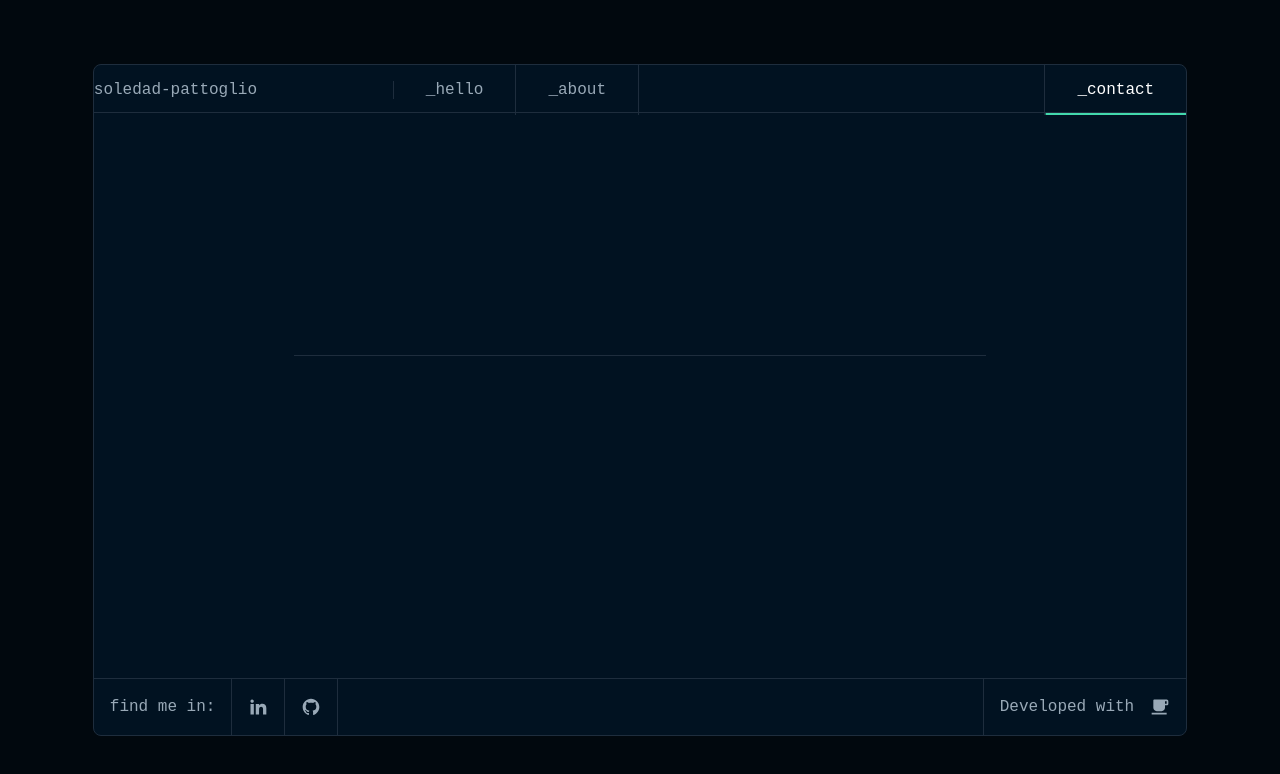
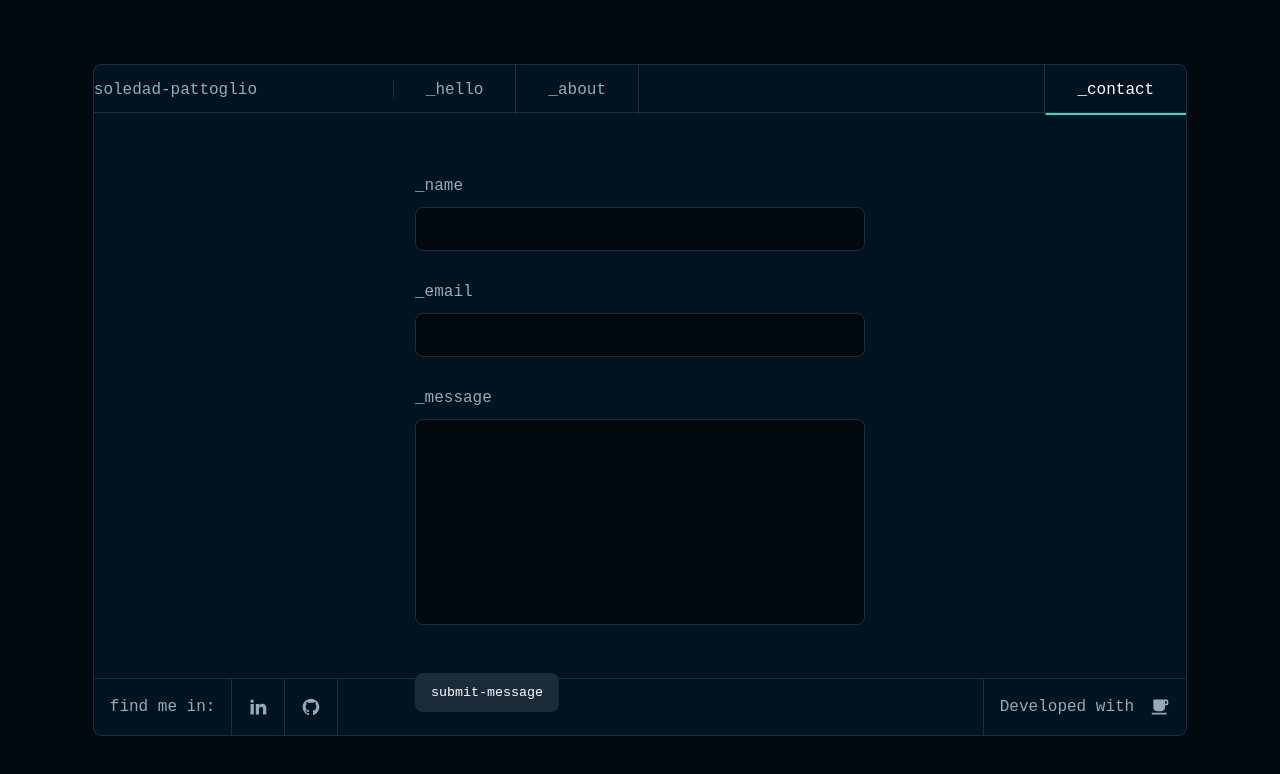
Before and after one commit to Sol-Zeta/sol-zeta-dev, a Next.js app: page /contact in a window 1280 px wide. Shown: the top 774 px of the page. Built offline with nearby package versions, Linux system fonts and the light colour scheme; a web font is replaced by a local one.

Commit message:
Create a simple form in contact

```diff
--- a/next.config.mjs
+++ b/next.config.mjs
@@ -1,4 +1,6 @@
 /** @type {import('next').NextConfig} */
+
+const env = (key) => process.env[key];
 const nextConfig = {
   compiler: {
     styledComponents: {
@@ -8,10 +10,10 @@ const nextConfig = {
   images: {
     remotePatterns: [
       {
-        protocol: 'https',
-        hostname: 'images.unsplash.com',
-        port: '',
-        pathname: '/**',
+        protocol: "https",
+        hostname: "images.unsplash.com",
+        port: "",
+        pathname: "/**",
       },
     ],
   },
@@ -19,9 +21,9 @@ const nextConfig = {
     config.module.rules.push({
       test: /\.svg$/i,
       issuer: /\.[jt]sx?$/,
-      use: ['@svgr/webpack'],
-    })
-    return config
+      use: ["@svgr/webpack"],
+    });
+    return config;
   },
 };
 
--- a/package.json
+++ b/package.json
@@ -6,14 +6,17 @@
     "dev": "next dev",
     "build": "next build",
     "start": "next start",
+     "export": "next build && next export",
     "lint": "next lint"
   },
   "dependencies": {
+    "@emailjs/browser": "^4.4.1",
     "@emotion/react": "^11.11.4",
     "@emotion/styled": "^11.11.5",
     "@testing-library/react": "^16.0.0",
     "@types/styled-components": "^5.1.34",
     "dompurify": "^3.1.6",
+    "emailjs-com": "^3.2.0",
     "next": "14.2.4",
     "react": "^18",
     "react-dom": "^18",
--- a/src/components/Button/Button.styled.ts
+++ b/src/components/Button/Button.styled.ts
@@ -41,6 +41,11 @@ export const ButtonWrapper = styled.button<ButtonProps>`
     &:hover {
       border-color: ${getColor("secondary").white70};
     }
+    &:focus{
+      border-color: ${getColor("secondary").green};
+      background-color: red;
+      outline: 1px solid red;
+    }
   }
   &.link {
     padding: 0 2px;
--- a/src/components/Input/Input.styled.ts
+++ b/src/components/Input/Input.styled.ts
@@ -1,7 +1,8 @@
-import { getColor, getFontSize } from "@/styles/utils";
+import { getBorderRadius, getColor, getFontSize } from "@/styles/utils";
 import styled from "styled-components";
+import { InputProps, InputVariants } from ".";
 
-export const InputWrapper = styled.div`
+export const InputWrapper = styled.div<InputProps>`
   min-width: 100%;
 `;
 export const InputContainer = styled.div`
@@ -9,23 +10,79 @@ export const InputContainer = styled.div`
   display: flex;
   align-items: center;
 `;
-export const StyledInput = styled.input`
+export const StyledInput = styled.input<InputProps>`
   width: 100%;
   padding: 12px 16px;
-    background-color: transparent;
+  background-color: ${({ variant }) =>
+    variant === InputVariants.PRIMARY
+      ? "transparent"
+      : `${getColor("background").dark}`};
   box-shadow: none;
-    border: none;
-    border-bottom: 1px solid ${getColor('line').primary};
+  border-bottom: 1px solid ${getColor("line").primary};
+  border: ${({ variant }) =>
+    variant === InputVariants.PRIMARY
+      ? "none"
+      : `1px solid ${getColor("line").primary}`};
+  border-radius: ${getBorderRadius()};
   font-family: inherit;
   font-size: ${getFontSize()};
-    color: ${getColor('secondary').white};
-    caret-color: ${getColor('secondary').green};
+  color: ${getColor("secondary").white};
+  caret-color: ${getColor("secondary").green};
+  margin-top: ${({ variant }) =>
+    variant === InputVariants.OUTLINED ? "12px" : "0px"};
   &:focus {
     outline: none;
-        border-bottom: 1px solid ${getColor('secondary').gray};
+    box-shadow: none;
+    border: ${({ variant }) =>
+      variant === InputVariants.OUTLINED
+        ? `1px solid ${getColor("secondary").green}`
+        : "none"};
+    border-bottom: ${({ variant }) =>
+      variant === InputVariants.PRIMARY
+        ? `1px solid ${getColor("secondary").gray}`
+        : "inherit"};
   }
-    &::placeholder{
-        color: ${getColor('accent').green};
+  &::placeholder {
+    color: ${getColor("accent").green};
   }
 `;
-export const Label = styled.label``;
+export const StyledTextarea = styled.textarea<InputProps>`
+resize: none;
+  width: 100%;
+  padding: 12px 16px;
+  background-color: ${({ variant }) =>
+    variant === InputVariants.PRIMARY
+      ? "transparent"
+      : `${getColor("background").dark}`};
+  box-shadow: none;
+  border-bottom: 1px solid ${getColor("line").primary};
+  border: ${({ variant }) =>
+    variant === InputVariants.PRIMARY
+      ? "none"
+      : `1px solid ${getColor("line").primary}`};
+  border-radius: ${getBorderRadius()};
+  font-family: inherit;
+  font-size: ${getFontSize()};
+  color: ${getColor("secondary").white};
+  caret-color: ${getColor("secondary").green};
+  margin-top: ${({ variant }) =>
+    variant === InputVariants.OUTLINED ? "12px" : "0px"};
+  &:focus {
+    outline: none;
+    box-shadow: none;
+    border: ${({ variant }) =>
+      variant === InputVariants.OUTLINED
+        ? `1px solid ${getColor("secondary").green}`
+        : "none"};
+    border-bottom: ${({ variant }) =>
+      variant === InputVariants.PRIMARY
+        ? `1px solid ${getColor("secondary").gray}`
+        : "inherit"};
+  }
+  &::placeholder {
+    color: ${getColor("accent").green};
+  }
+`;
+export const Label = styled.label<InputProps>`
+  color: ${getColor("secondary").gray};
+`;
--- a/src/components/Input/index.tsx
+++ b/src/components/Input/index.tsx
@@ -1,21 +1,24 @@
 import React, {
   FC,
-  LegacyRef,
-  MutableRefObject,
   useEffect,
-  useRef,
   useState,
 } from "react";
 import {
   InputWrapper,
   InputContainer,
   StyledInput,
+  StyledTextarea,
   Label,
 } from "./Input.styled";
 import Icon, { Icons } from "../Icon";
 import { IconChildren } from "../Icon/utils";
 
-interface InputProps {
+export enum InputVariants {
+  PRIMARY = "PRIMARY",
+  OUTLINED = "OUTLINED",
+}
+
+export interface InputProps {
   type?: string;
   name?: string;
   label?: string;
@@ -25,6 +28,7 @@ interface InputProps {
   icon?: keyof typeof IconChildren;
   onChange?: (e: any) => void;
   clean?: boolean;
+  variant?: keyof typeof InputVariants;
   value?: string;
 }
 
@@ -38,6 +42,7 @@ const Input: FC<InputProps> = ({
   icon,
   onChange,
   clean,
+  variant = InputVariants.OUTLINED,
   value,
 }) => {
   const [inputValue, setInputValue] = useState<string | undefined>(value);
@@ -53,11 +58,33 @@ const Input: FC<InputProps> = ({
   }, [inputValue]);
 
   return (
-    <InputWrapper data-testid="Input" className={className}>
-      <Label htmlFor="name">{label}</Label>
+    <InputWrapper data-testid="Input" className={className} variant={variant}>
+      <Label htmlFor="name" variant={variant}>
+        {label}
+      </Label>
+      {type === "textarea" ? (
+        <InputContainer>
+          {icon && <Icon icon={Icons.SEARCH} isButton={false} />}
+          <StyledTextarea
+            variant={variant}
+            value={inputValue}
+            type={type || "text"}
+            id={name}
+            name={name}
+            required={required}
+            placeholder={placeholder}
+            onChange={handleChange}
+            rows={10}
+          />
+          {clean && inputValue && (
+            <Icon icon={Icons.CLOSE} width={16} onClick={handleCleanInput} />
+          )}
+        </InputContainer>
+      ) : (
         <InputContainer>
           {icon && <Icon icon={Icons.SEARCH} isButton={false} />}
           <StyledInput
+            variant={variant}
             value={inputValue}
             type={type || "text"}
             id={name}
@@ -70,6 +97,7 @@ const Input: FC<InputProps> = ({
             <Icon icon={Icons.CLOSE} width={16} onClick={handleCleanInput} />
           )}
         </InputContainer>
+      )}
     </InputWrapper>
   );
 };
--- a/src/pages/contact/index.tsx
+++ b/src/pages/contact/index.tsx
@@ -1,26 +1,84 @@
-import Code from '@/components/Code';
-import IdeLayout from '@/components/IdeLayout';
-import Input from '@/components/Input';
-import { ContactWrapper, FormContainer } from '@/styles/pages/contact.styled';
-import React from 'react';
+import React, { FormEventHandler, useRef } from "react";
+import emailjs from "@emailjs/browser";
+import Button, { ButtonVariants } from "@/components/Button";
+import Input, { InputVariants } from "@/components/Input";
+import { ContactWrapper, FormContainer } from "@/styles/pages/contact.styled";
+import { env } from "@/utils/global";
+import { GetStaticProps } from "next";
 
 interface Props {
-  exampleProp?: string;
+  EMAIL_SERVICE_ID: string;
+  EMAIL_TEMPLATE_ID: string;
+  EMAIL_PUBLIC_KEY: string;
 }
 
-const Contact: React.FC<Props> = () => {
-  const formCode = [
-    {
-      comment: 'Fill your '
-    }
-  ]
+const Contact: React.FC<Props> = ({
+  EMAIL_SERVICE_ID,
+  EMAIL_TEMPLATE_ID,
+  EMAIL_PUBLIC_KEY,
+}) => {
+  const formRef = useRef<HTMLFormElement>(null);
+  console.log("env", { EMAIL_SERVICE_ID, EMAIL_TEMPLATE_ID, EMAIL_PUBLIC_KEY });
+
+  const handleSubmit = (e: any) => {
+    e.preventDefault();
+    console.log(formRef.current);
+    if (!formRef?.current) return;
+    emailjs
+      .sendForm(EMAIL_SERVICE_ID || "", EMAIL_TEMPLATE_ID, formRef.current, {
+        publicKey: EMAIL_PUBLIC_KEY || "PUBLIC_KEY",
+      })
+      .then(
+        () => {
+          console.log("SUCCESS!");
+        },
+        (error) => {
+          console.log("FAILED...", error);
+        }
+      );
+  };
+
   return (
     <ContactWrapper>
-      <FormContainer>
-        <Input />
+      <FormContainer ref={formRef} onSubmit={handleSubmit}>
+        <Input
+          name="user_name"
+          label="_name"
+          variant={InputVariants.OUTLINED}
+          required
+        />
+        <Input
+          name="user_email"
+          label="_email"
+          variant={InputVariants.OUTLINED}
+          type="email"
+          required
+        />
+        <Input
+          name="message"
+          label="_message"
+          variant={InputVariants.OUTLINED}
+          type='textarea'
+          required
+        />
+        <Button variant={ButtonVariants.SECONDARY} onClick={() => {}}>
+          submit-message
+        </Button>
       </FormContainer>
     </ContactWrapper>
   );
 };
 
 export default Contact;
+
+export const getStaticProps: GetStaticProps = () => {
+  const { EMAIL_SERVICE_ID, EMAIL_TEMPLATE_ID, EMAIL_PUBLIC_KEY } = process.env;
+
+  return {
+    props: {
+      EMAIL_SERVICE_ID,
+      EMAIL_TEMPLATE_ID,
+      EMAIL_PUBLIC_KEY,
+    },
+  };
+};
--- a/src/styles/GlobalStyles.ts
+++ b/src/styles/GlobalStyles.ts
@@ -31,6 +31,9 @@ const GlobalStyles = createGlobalStyle`
     margin: 0;
     padding: 0;
     box-sizing: border-box;
+  }
+  *:focus {
+    outline: 1px solid ${colors.green};
   }
 
   body {
--- a/src/styles/pages/contact.styled.ts
+++ b/src/styles/pages/contact.styled.ts
@@ -1,9 +1,20 @@
 import { styled } from "styled-components";
+import { borderTheme, getBorderRadius, getColor } from "../utils";
 
 export const ContactWrapper = styled.section`
-    padding: 100px;
-`
+  display: flex;
+  justify-content: center;
+  padding: 64px;
+`;
 
-export const FormContainer = styled.section`
-    padding: 100px;
-`
+export const FormContainer = styled.form`
+  border-radius: ${getBorderRadius()};
+  width: 90%;
+  max-width: 450px;
+  input{
+    margin-bottom: 32px;
+  }
+  button {
+    margin-top: 48px;
+  }
+`;
--- /dev/null
+++ b/src/utils/global.ts
@@ -0,0 +1 @@
+export const env = (key: string) => process.env[key];
```
Also changed, not shown: 2 other files (tests, documents, lock files or other folders). Lines whose indentation alone changed are shown as unchanged.
